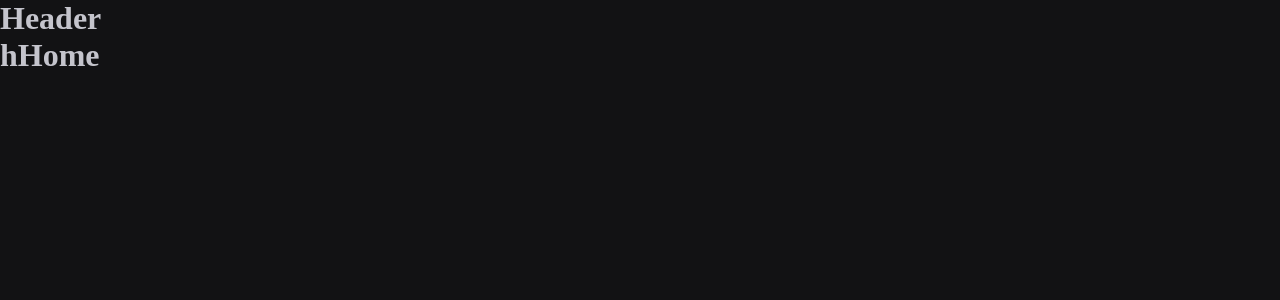
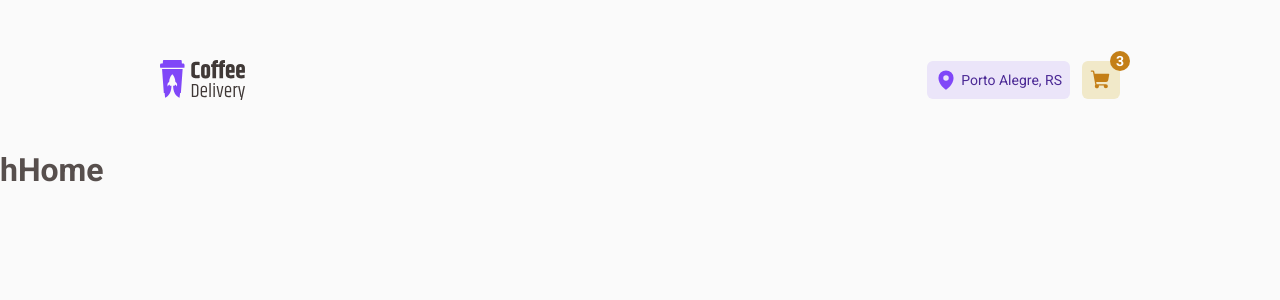
Before and after one commit to abraao999/desafio2CoffeDelivery, a React (Vite) app: page / in a window 1280 px wide. Shown: the top 300 px of the page. Built offline with nearby package versions, Linux system fonts and the light colour scheme.

Commit message:
Criação do layout do Header

```diff
--- a/index.html
+++ b/index.html
@@ -1,9 +1,18 @@
-<!DOCTYPE html>
-<html lang="en">
+<!doctype html>
+<html lang="pt-BR">
   <head>
     <meta charset="UTF-8" />
+    <link rel="icon" type="image/svg+xml" href="/short-logo.svg" />
+
+    <link rel="preconnect" href="https://fonts.googleapis.com" />
+    <link rel="preconnect" href="https://fonts.gstatic.com" crossorigin />
+    <link
+      href="https://fonts.googleapis.com/css2?family=Baloo+2:wght@700;800&family=Roboto:wght@400;700&display=swap"
+      rel="stylesheet"
+    />
+
     <meta name="viewport" content="width=device-width, initial-scale=1.0" />
-    <title>Ignite Timer</title>
+    <title>Coffee Delivery</title>
   </head>
   <body>
     <div id="root"></div>
--- a/package.json
+++ b/package.json
@@ -1,5 +1,5 @@
 {
-  "name": "02-ignite-timer",
+  "name": "desafio02CoffeDelivery",
   "private": true,
   "version": "0.0.0",
   "type": "module",
@@ -11,6 +11,7 @@
     "deploy": "./scriptDeploy.command"
   },
   "dependencies": {
+    "phosphor-react": "^1.4.1",
     "react": "^19.1.0",
     "react-dom": "^19.1.0",
     "react-router-dom": "^7.6.0",
--- a/src/components/Header.tsx
+++ /dev/null
@@ -1,3 +0,0 @@
-export function Header() {
-  return <h1>Header</h1>;
-}
--- /dev/null
+++ b/src/components/Header/index.tsx
@@ -0,0 +1,26 @@
+import {
+  ActionsContainer,
+  ButtonCarShopping,
+  HeaderContainer,
+  LabelCity,
+} from "./styles";
+import logo from "../../assets/LogoCoffe.svg";
+import { MapPin, ShoppingCart } from "phosphor-react";
+
+export function Header() {
+  return (
+    <HeaderContainer>
+      <img src={logo} alt="Logo" />
+      <ActionsContainer>
+        <LabelCity htmlFor="location">
+          <MapPin size={22} weight="fill" />
+          <span>Porto Alegre, RS</span>
+        </LabelCity>
+        <ButtonCarShopping type="button">
+          <ShoppingCart size={22} weight="fill" />
+          <span>3</span>
+        </ButtonCarShopping>
+      </ActionsContainer>
+    </HeaderContainer>
+  );
+}
--- /dev/null
+++ b/src/components/Header/styles.ts
@@ -0,0 +1,68 @@
+import styled from "styled-components";
+import { mixins } from "../../styles/mixins";
+
+export const HeaderContainer = styled.header`
+  display: flex;
+  align-items: center;
+  justify-content: space-between;
+  height: 10rem;
+  padding: 2rem 10rem;
+
+  nav {
+  }
+
+  a {
+  }
+`;
+
+export const ActionsContainer = styled.div`
+  display: flex;
+  align-items: center;
+
+  span {
+    color: ${(props) => props.theme.colors["purple-dark"]};
+    ${mixins.fonts.textS};
+  }
+`;
+export const LabelCity = styled.label`
+  border-radius: 6px;
+  padding: 0.5rem;
+  height: 2.375rem;
+  display: flex;
+  align-items: center;
+  gap: 0.25rem;
+  background: ${(props) => props.theme.colors["purple-light"]};
+  color: ${(props) => props.theme.colors["purple"]};
+  margin-right: 0.75rem;
+`;
+export const ButtonCarShopping = styled.button`
+  display: flex;
+  align-items: center;
+
+  background-color: ${({ theme }) => theme.colors["yellow-light"]};
+  color: ${({ theme }) => theme.colors["yellow-dark"]};
+
+  padding: 8px;
+  border-radius: 6px;
+
+  cursor: pointer;
+  position: relative;
+
+  span {
+    ${mixins.fonts.textS};
+    font-weight: bold;
+    color: ${({ theme }) => theme.colors.white};
+    background-color: ${({ theme }) => theme.colors["yellow-dark"]};
+    border-radius: 50%;
+    width: 20px;
+    height: 20px;
+    display: flex;
+    align-items: center;
+    justify-content: center;
+
+    position: absolute;
+    top: 0px;
+    right: 0px;
+    transform: translate(50%, -50%);
+  }
+`;
--- a/src/styles/global.ts
+++ b/src/styles/global.ts
@@ -1,25 +1,25 @@
 import { createGlobalStyle } from "styled-components";
+import { mixins } from "./mixins";
 
 export const GlobalStyle = createGlobalStyle`
-*{
-    margin:0;
-    padding:0;
-    box-sizing:border-box;
+  * {
+    margin: 0;
+    padding: 0;
+    box-sizing: border-box;
+  }
 
-}
+  body {
+    background: ${(props) => props.theme.colors.background};
+    color: ${(props) => props.theme.colors["base-text"]};
+    -webkit-font-smoothing: antialiased;
+  }
 
-:focus{
-    outline:0;
-    box-shadow:0 0 0 2px ${(props) => props.theme["gray-500"]};
-}
-body{
-    background:${(props) => props.theme["gray-900"]};
-    color:${(props) => props.theme["gray-300"]}
-}
+  body, input, textarea, button {
+    ${mixins.fonts.textM};
+  }
 
-border-style, input, textarea,button{
-    font-family:'Roboto', sans-serif;
-    font-weight:400;
-    font-size:1rem;
-}
+  button {
+    border: none;
+    cursor: pointer;
+  }
 `;
--- /dev/null
+++ b/src/styles/mixins.ts
@@ -0,0 +1,89 @@
+import { css } from "styled-components";
+
+export const mixins = {
+  fonts: {
+    titleXL: css`
+      font-family: "Baloo 2", sans-serif;
+      font-size: 3rem;
+      line-height: 130%;
+      font-weight: 800;
+    `,
+
+    titleL: css`
+      font-family: "Baloo 2", sans-serif;
+      font-size: 2rem;
+      line-height: 130%;
+      font-weight: 800;
+    `,
+
+    titleM: css`
+      font-family: "Baloo 2", sans-serif;
+      font-size: 1.5rem;
+      line-height: 130%;
+      font-weight: 800;
+    `,
+
+    titleS: css`
+      font-family: "Baloo 2", sans-serif;
+      font-size: 1.25rem;
+      line-height: 130%;
+      font-weight: 700;
+    `,
+
+    titleXS: css`
+      font-family: "Baloo 2", sans-serif;
+      font-size: 1.125rem;
+      line-height: 130%;
+      font-weight: 700;
+    `,
+
+    textL: css`
+      font-family: "Roboto", sans-serif;
+      font-size: 1.25rem;
+      line-height: 130%;
+      font-weight: 400;
+    `,
+
+    textM: css`
+      font-family: "Roboto", sans-serif;
+      font-size: 1rem;
+      line-height: 130%;
+      font-weight: 400;
+    `,
+
+    textS: css`
+      font-family: "Roboto", sans-serif;
+      font-size: 0.875rem;
+      line-height: 130%;
+      font-weight: 400;
+    `,
+
+    textXS: css`
+      font-family: "Roboto", sans-serif;
+      font-size: 0.75rem;
+      line-height: 130%;
+      font-weight: 700;
+    `,
+
+    tag: css`
+      font-family: "Roboto", sans-serif;
+      font-size: 0.625rem;
+      line-height: 130%;
+      font-weight: 700;
+    `,
+
+    buttonG: css`
+      font-family: "Roboto", sans-serif;
+      font-size: 0.875rem;
+      line-height: 160%;
+      font-weight: 700;
+    `,
+
+    buttonM: css`
+      font-family: "Roboto", sans-serif;
+      font-size: 0.75rem;
+      line-height: 160%;
+      font-weight: 400;
+    `,
+  },
+};
--- a/src/styles/theme/default.ts
+++ b/src/styles/theme/default.ts
@@ -1,21 +1,22 @@
 export const defaultTheme = {
-  white: "#FFF",
+  colors: {
+    white: "#FFFFFF",
+    background: "#FAFAFA",
+    "base-card": "#F3F2F2",
+    "base-input": "#EDEDED",
+    "base-button": "#E6E6E5",
+    "base-hover": "#D7D5D5",
+    "base-label": "#8D8686",
+    "base-text": "#574F4D",
+    "base-subtitle": "#403937",
+    "base-title": "#272221",
 
-  "gray-100": "#E1E1E6",
-  "gray-300": "#C4C4CC",
-  "gray-400": "#8D8D99",
-  "gray-500": "#7C7C8A",
-  "gray-600": "#323238",
-  "gray-700": "#29292E",
-  "gray-800": "#202024",
-  "gray-900": "#121214",
+    "purple-light": "#EBE5F9",
+    purple: "#8047F8",
+    "purple-dark": "#4B2995",
 
-  "green-300": "#00B37E",
-  "green-500": "#00875F",
-  "green-700": "#015F43",
-
-  "red-500": "#AB222E",
-  "red-700": "#7A1921",
-
-  "yellow-500": "#FBA94C",
+    "yellow-light": "#F1E9C9",
+    yellow: "#DBAC2C",
+    "yellow-dark": "#C47F17",
+  },
 };
```
Also changed, not shown: src/assets/LogoCoffe.svg (added), src/pages/Home/index.tsx (renamed from src/pages/Home.tsx), 1 other file (tests, documents, lock files or other folders).
